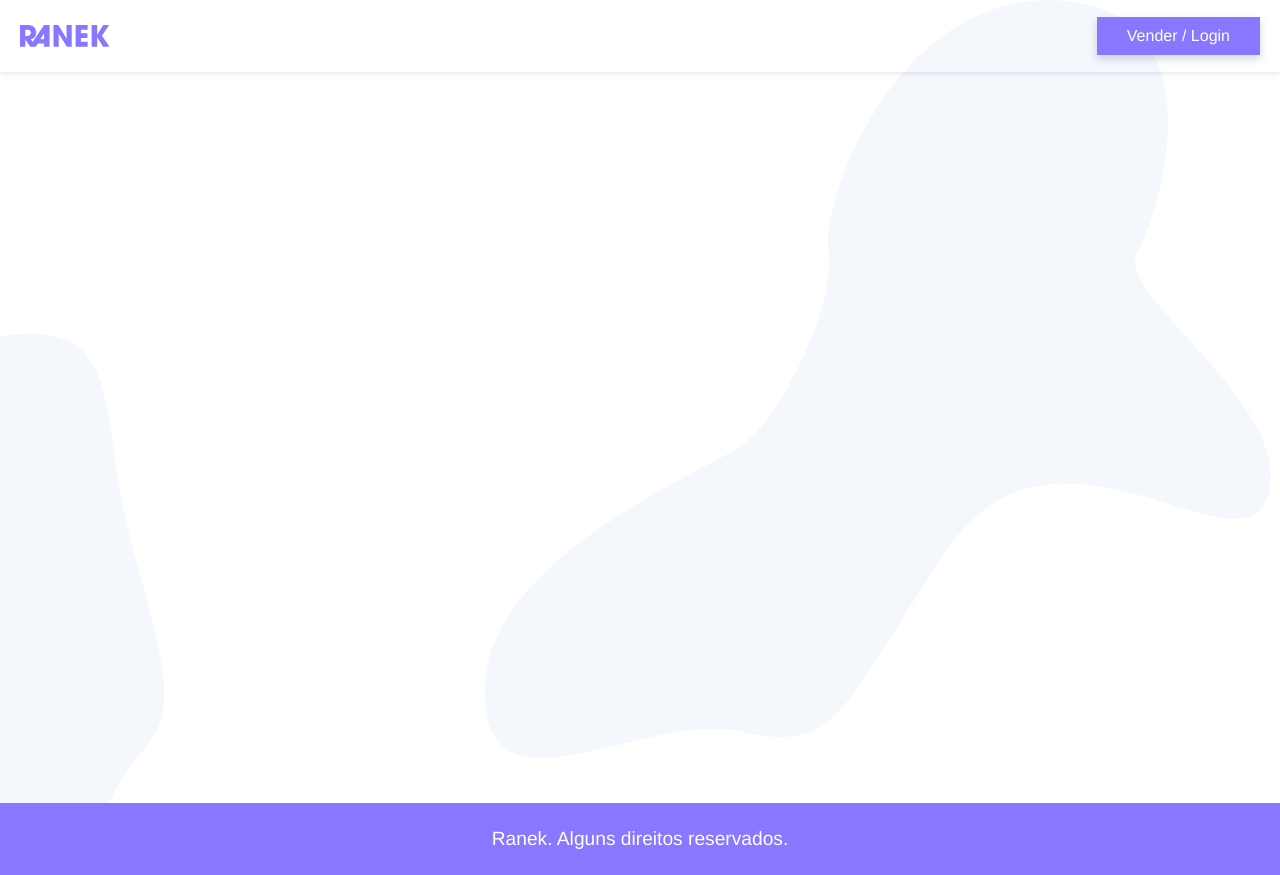
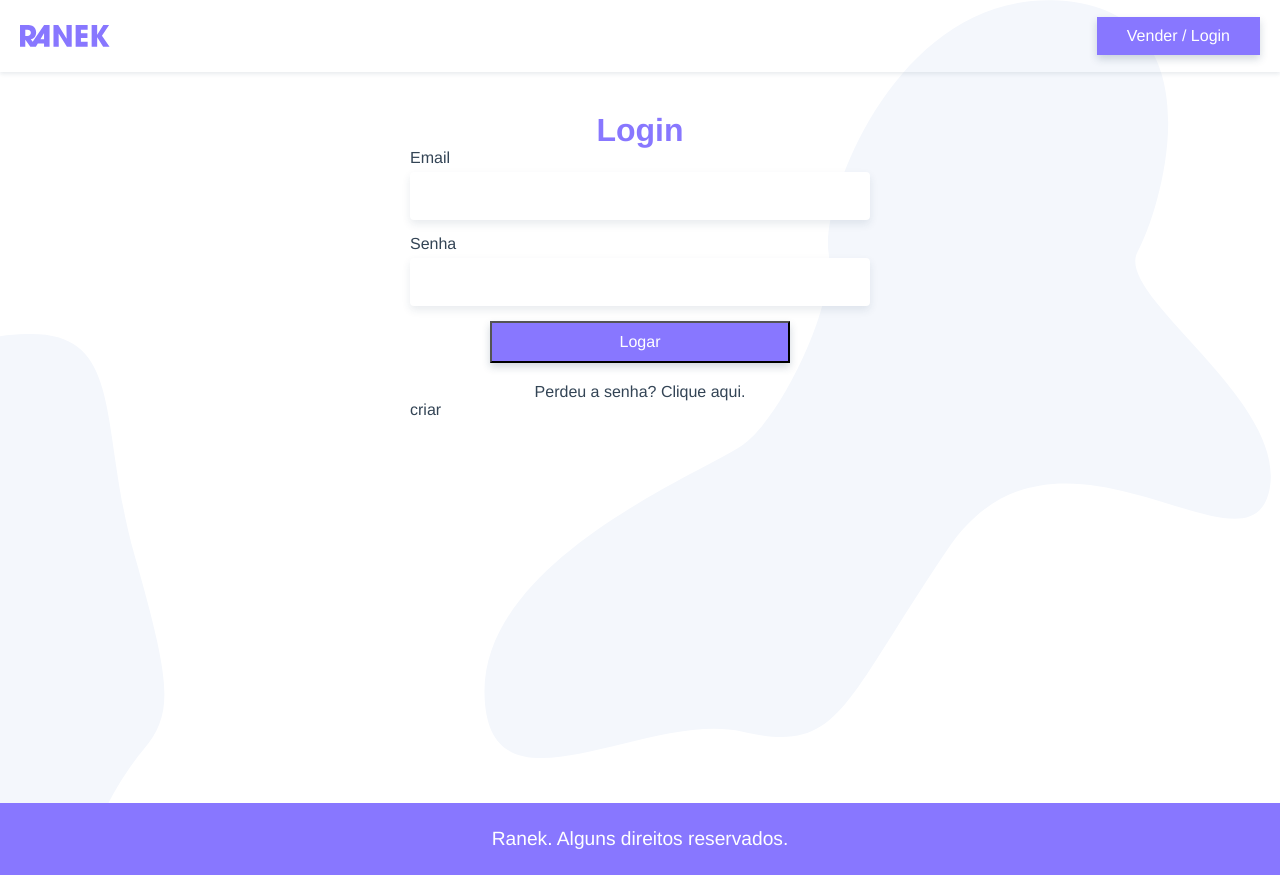
Before and after one commit to Pablofr10/ranek, a Vue app: page /login in a window 1280 px wide. Built offline with nearby package versions, Linux system fonts and the light colour scheme.

Commit message:
Criando visual do login

```diff
--- a/src/App.vue
+++ b/src/App.vue
@@ -2,7 +2,9 @@
   <div id="app">
     <TheHeader />
     <main id="main">
-      <router-view />
+      <transition mode="out-in">
+        <router-view />
+      </transition>
     </main>
     <TheFooter />
   </div>
@@ -81,6 +83,9 @@
 #main {
   flex: 1;
 }
+label {
+  margin-bottom: 5px;
+}
 input,
 textarea {
   border-radius: 4px;
--- /dev/null
+++ b/src/components/LoginCriar.vue
@@ -0,0 +1,10 @@
+<template>
+  <div>criar</div>
+</template>
+
+<script>
+export default {};
+</script>
+
+<style scoped>
+</style>
--- a/src/routes.js
+++ b/src/routes.js
@@ -2,6 +2,7 @@
 import Router from 'vue-router';
 import Home from '@/views/Home.vue';
 import Produto from '@/views/Produto.vue';
+import Login from '@/views/Login.vue';
 
 Vue.use(Router);
 
@@ -19,6 +20,11 @@
       component: Produto,
       props: true,
     },
+    {
+      path: '/login',
+      name: 'login',
+      component: Login,
+    },
   ],
   scrollBehavior() {
     return window.scrollTo({ top: 0, behavior: 'smooth' });
--- /dev/null
+++ b/src/views/Login.vue
@@ -0,0 +1,71 @@
+<template>
+  <section class="login">
+    <h1>Login</h1>
+    <form>
+      <label for="email">Email</label>
+      <input type="email" name="email" id="email" v-model="login.email" />
+      <label for="senha">Senha</label>
+      <input type="password" name="senha" id="senha" v-model="login.senha" />
+      <button class="btn" @click.prevent="logar">Logar</button>
+    </form>
+    <p class="perdeu">
+      <a href="/" target="_blank">Perdeu a senha? Clique aqui.</a>
+    </p>
+    <LoginCriar />
+  </section>
+</template>
+
+<script>
+import LoginCriar from "@/components/LoginCriar.vue";
+export default {
+  name: "login",
+  components: {
+    LoginCriar,
+  },
+  data() {
+    return {
+      login: {
+        email: "",
+        senha: "",
+      },
+    };
+  },
+  methods: {
+    logar() {},
+  },
+};
+</script>
+
+<style scoped>
+h1 {
+  text-align: center;
+  font-size: 2rem;
+  margin-top: 40px;
+  color: #87f;
+}
+.login {
+  max-width: 500px;
+  margin: 0 auto;
+  padding: 0 20px;
+}
+
+form {
+  display: grid;
+}
+
+.btn {
+  width: 100%;
+  max-width: 300px;
+  margin-left: auto;
+  margin-right: auto;
+}
+.perdeu {
+  text-align: center;
+  margin: 20px auto 0 auto;
+}
+
+.perdeu a:hover {
+  color: #87f;
+  text-decoration: underline;
+}
+</style>
```
